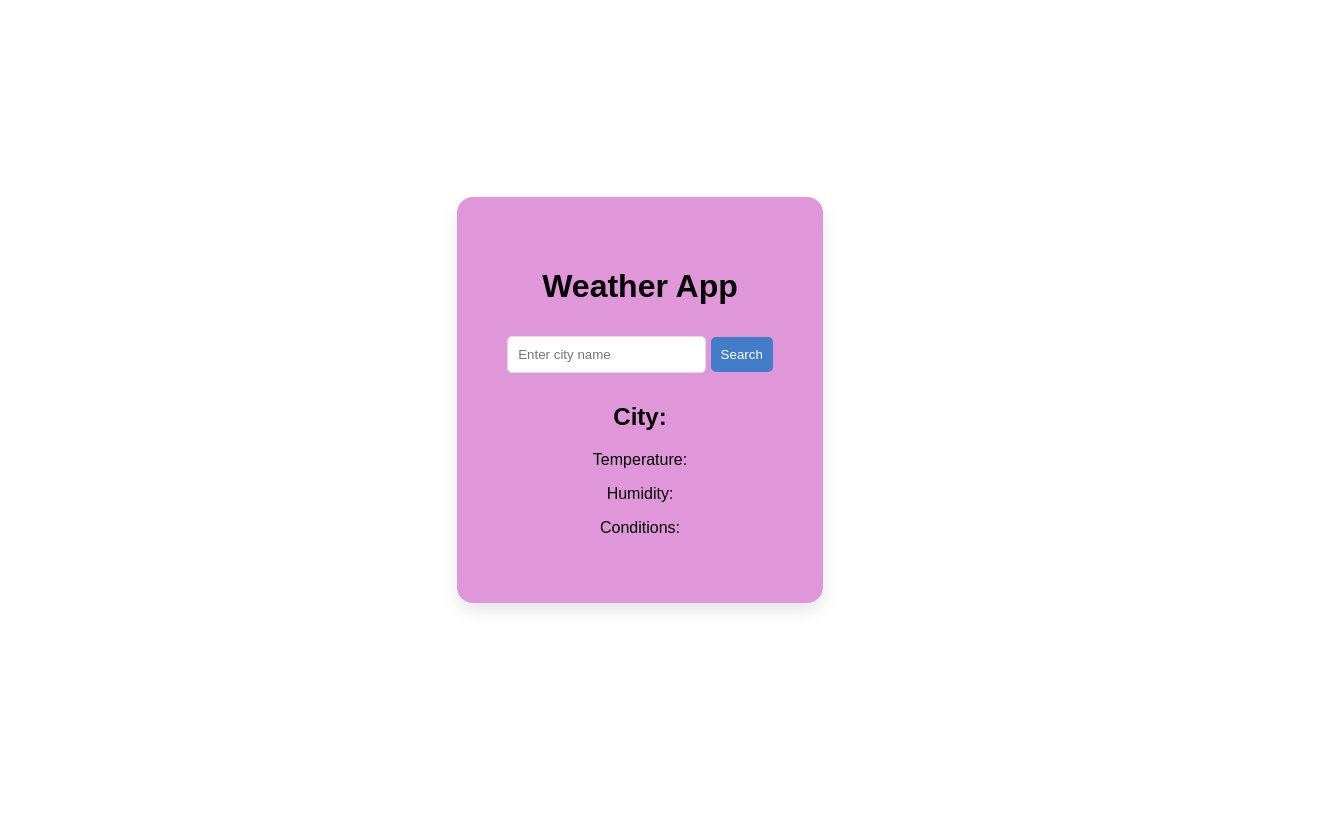
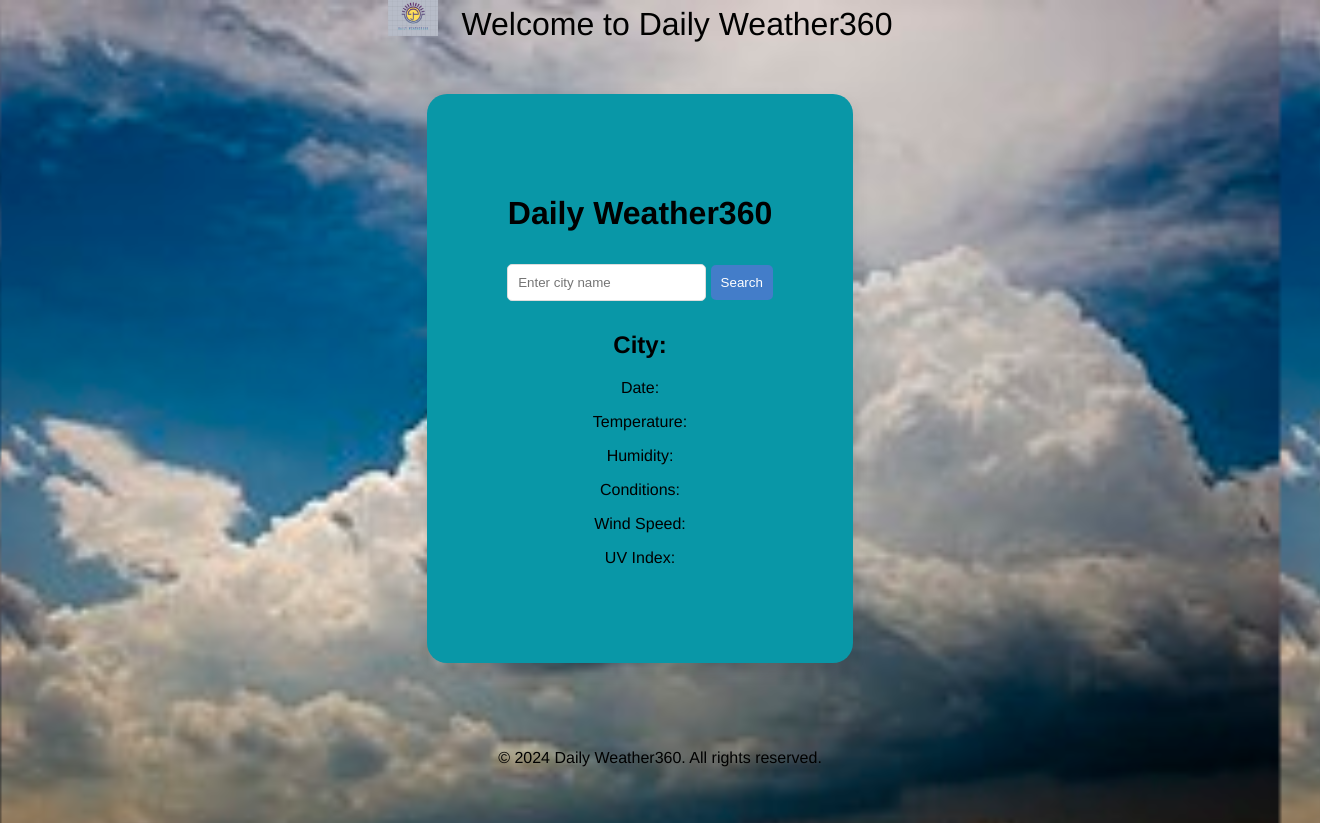
Before and after one commit to Ramona-Ciceu/Ramona-Ciceu.github.io, a plain HTML site: page index.html in a window 1280 px wide. Shown: the whole page, 1320 px wide, since content can reach past the window. Before the commit the page ends 800 px from the top, so only its background shows below. Drawn offline with Linux system fonts and the light colour scheme.

Commit message:
Final product
I've added a background and a logo on the website. I've also added more details about the weather like uv and wind.

```diff
--- a/app.js
+++ b/app.js
@@ -1,13 +1,16 @@
 // Your WeatherAPI.com API key
-const apiKey = '0433a80e18c54a0c807122134240609'; // Replace with your actual API key
+const apiKey = '40eed157c5f0493d9ff133245240609'; // Replace with your actual API key
 
 // Get references to HTML elements
 const searchButton = document.getElementById('search-button');
 const cityInput = document.getElementById('city-input');
 const cityName = document.getElementById('city-name');
+const dateElement = document.getElementById('date');
 const temperature = document.getElementById('temperature');
 const humidity = document.getElementById('humidity');
 const conditions = document.getElementById('conditions');
+const windSpeed = document.getElementById('wind-speed');
+const uvIndex = document.getElementById('uv-index');
 
 // Add an event listener to the search button
 searchButton.addEventListener('click', () => {
@@ -41,8 +44,14 @@ function getWeatherData(city) {
 
 // Function to update the weather information on the page
 function updateWeatherInfo(data) {
+    const today = new Date(); // Get current date
+    const dateString = today.toLocaleDateString(); // Format the date
+
     cityName.textContent = `City: ${data.location.name}`;
+    dateElement.textContent = `Date: ${dateString}`;
     temperature.textContent = `Temperature: ${data.current.temp_c} °C`;
     humidity.textContent = `Humidity: ${data.current.humidity}%`;
     conditions.textContent = `Conditions: ${data.current.condition.text}`;
+    windSpeed.textContent = `Wind Speed: ${data.current.wind_kph} kph`;
+    uvIndex.textContent = `UV Index: ${data.current.uv}`;
 }
--- a/index.html
+++ b/index.html
@@ -3,23 +3,32 @@
 <head>
     <meta charset="UTF-8">
     <meta name="viewport" content="width=device-width, initial-scale=1.0">
-    <title>Weather App</title>
+    <title>Daily Weather360</title>
     <link rel="stylesheet" href="style.css">
 </head>
 <body>
-
+    <header> <img src="logo.png" alt="Website Logo" id="logo">
+        Welcome to Daily Weather360</header>
     <div class="weather-container">
-        <h1>Weather App</h1>
+        <h1>Daily Weather360</h1>
         <input type="text" id="city-input" placeholder="Enter city name">
         <button id="search-button">Search</button>
+
         <div id="weather-info">
             <h2 id="city-name">City: </h2>
+            <p id="date">Date: </p>
             <p id="temperature">Temperature: </p>
             <p id="humidity">Humidity: </p>
             <p id="conditions">Conditions: </p>
+            <p id="wind-speed">Wind Speed: </p>
+            <p id="uv-index">UV Index: </p>
         </div>
     </div>
 
     <script src="app.js"></script>
 </body>
+<footer><footer>
+    <p>&copy;  2024 Daily Weather360. All rights reserved.</p>
+</footer>
+</footer>
 </html>
--- a/style.css
+++ b/style.css
@@ -1,17 +1,36 @@
 body {
-  font-family: Arial, sans-serif;
+  font-family: Helvetica, Arial, sans-serif;
+  background-image: url('Stormclouds.jpg');
+  background-size: cover;
   display: flex;
+  flex-direction: column;
+  min-width: 100vh;
   justify-content: center;
   align-items: center;
   height: 100vh;
   margin: 0;
-  background-color: https://www.novascotia.com/travel-info/weather;
+  background-color: darkgreen;
+}
+header {
+display :block;
+width: 100%;
+font-size: 2em;
+text-align: center;
+padding: 20px;
+}
+footer {
+  display :block;
+width: 100%;
+font-size: 1em;
+text-align: center;
+padding: 20px;
 }
 
 .weather-container {
-  background-color: rgb(224, 151, 218);
-  padding: 50px;
-  border-radius: 16px;
+  background-color: rgb(9, 151, 167);
+  padding: 80px;
+  margin: 30px;
+  border-radius: 20px;
   box-shadow: 0 8px 16px rgba(0, 0, 0, 0.1);
   text-align: center;
 }
@@ -37,3 +56,9 @@ button:hover {
 #weather-info {
   margin-top: 20px;
 }
+
+#logo{
+  width: 50px;
+  height: auto;
+  margin-right: 15px;
+}
```
Also changed, not shown: Stormclouds.jpg (added), logo.png (added).
